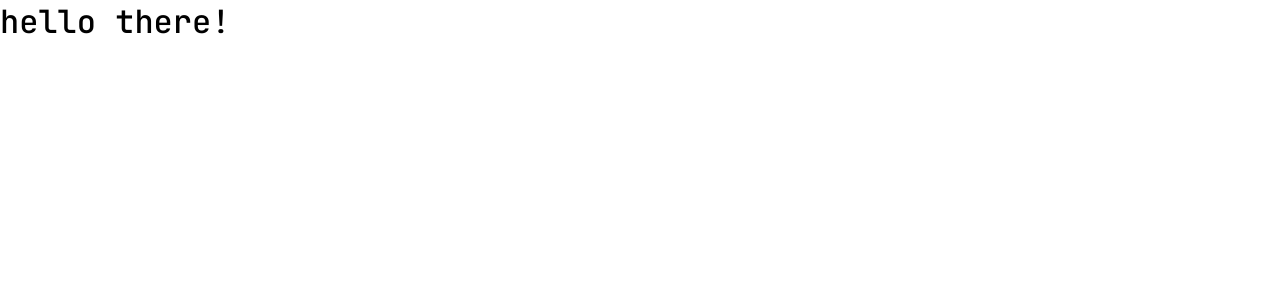
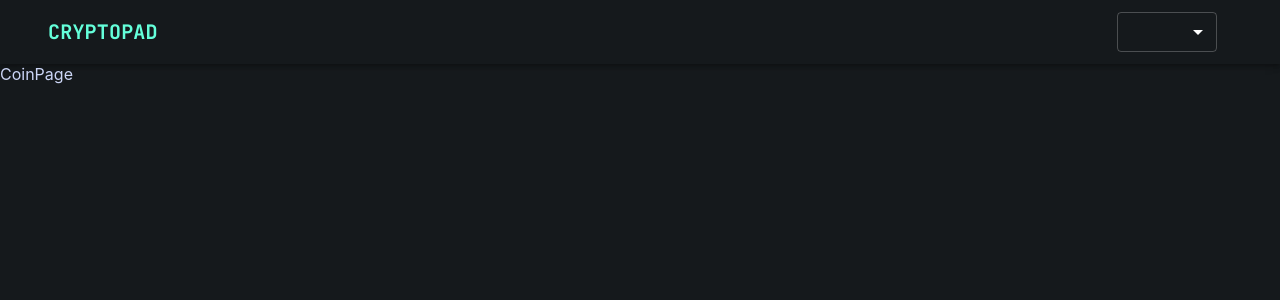
Before and after one commit to Kiran-M-P/cryptopad, a React (Create React App) app: page /coins/1 in a window 1280 px wide. Shown: the top 300 px of the page. Built offline with nearby package versions, Linux system fonts and the light colour scheme.

Commit message:
Header comp, useStyles MUI , Added homepage route

```diff
--- a/src/App.js
+++ b/src/App.js
@@ -1,7 +1,31 @@
+import { BrowserRouter, Route, Routes } from "react-router-dom";
 import "./App.css";
+import Header from "./Components/Header";
+import CoinPage from "./Pages/CoinPage";
+import Homepage from "./Pages/Homepage";
+import { makeStyles } from "@material-ui/core/styles";
+
+const useStyles = makeStyles(() => ({
+  App: {
+    backgroundColor: "#15191C",
+    minHeight: "100vh",
+    color: "#ccd6f6",
+  },
+}));
 
 function App() {
-  return <div className="App">hello there!</div>;
+  const classes = useStyles();
+  return (
+    <BrowserRouter>
+      <div className={classes.App}>
+        <Header />
+        <Routes>
+          <Route path="/" element={<Homepage />} />
+          <Route path="/coins/:id" element={<CoinPage />} />
+        </Routes>
+      </div>
+    </BrowserRouter>
+  );
 }
 
 export default App;
--- /dev/null
+++ b/src/Components/Header.js
@@ -0,0 +1,65 @@
+import React from "react";
+import {
+  AppBar,
+  Container,
+  createTheme,
+  MenuItem,
+  Select,
+  Toolbar,
+  Typography,
+  ThemeProvider,
+} from "@material-ui/core";
+import { makeStyles } from "@material-ui/styles";
+import { useNavigate } from "react-router-dom";
+
+const useStyles = makeStyles(() => ({
+  title: {
+    flex: 1,
+    color: "#64ffda",
+    fontFamily: "JetBrains Mono",
+    fontWeight: 700,
+    fontSize: 20,
+    cursor: "pointer",
+  },
+}));
+
+const Header = () => {
+  const classes = useStyles();
+  const navigate = useNavigate();
+
+  const darkTheme = createTheme({
+    palette: {
+      primary: {
+        main: "#64ffda",
+      },
+      type: "dark",
+    },
+  });
+  return (
+    <ThemeProvider theme={darkTheme}>
+      <AppBar color="transparent" position="static">
+        <Container>
+          <Toolbar>
+            <Typography onClick={() => navigate("/")} className={classes.title}>
+              CRYPTOPAD
+            </Typography>
+            <Select
+              variant="outlined"
+              style={{
+                width: 100,
+                height: 40,
+                marginRight: 15,
+                fontFamily: "JetBrains Mono",
+              }}
+            >
+              <MenuItem value={"USD"}>USD</MenuItem>
+              <MenuItem value={"INR"}>INR</MenuItem>
+            </Select>
+          </Toolbar>
+        </Container>
+      </AppBar>
+    </ThemeProvider>
+  );
+};
+
+export default Header;
--- /dev/null
+++ b/src/Pages/CoinPage.js
@@ -0,0 +1,7 @@
+import React from "react";
+
+const CoinPage = () => {
+  return <div>CoinPage</div>;
+};
+
+export default CoinPage;
--- /dev/null
+++ b/src/Pages/Homepage.js
@@ -0,0 +1,7 @@
+import React from "react";
+
+const Homepage = () => {
+  return <div>Homepage</div>;
+};
+
+export default Homepage;
```
